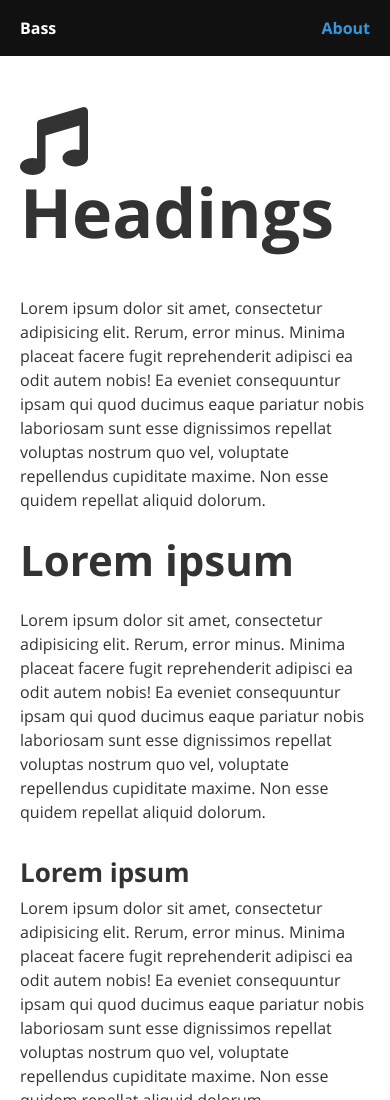
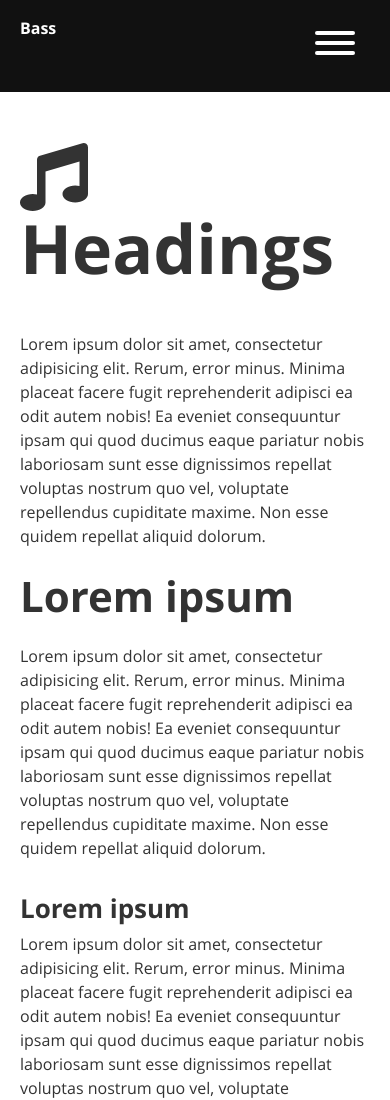
Before and after one commit to gitter-badger/bass, a website built with webpack: page src/index.html in a window 390 px wide. Shown: the top 1100 px of the page. Built offline with nearby package versions, Linux system fonts and the light colour scheme.

Commit message:
add hamburger menu

```diff
--- a/package.json
+++ b/package.json
@@ -65,6 +65,7 @@
   },
   "dependencies": {
     "breakpoint-sass": "^2.7.1",
+    "hamburgers": "^1.1.3",
     "normalize.css": "^8.0.1"
   },
   "browserslist": [
--- a/src/index.html
+++ b/src/index.html
@@ -11,9 +11,11 @@
         <div class="l-header__brand">Bass</div>
 
         <nav class="l-header__nav">
-          <ul>
-            <li><a href="#about">About</a></li>
-          </ul>
+          <button class="hamburger hamburger--collapse" type="button">
+            <span class="hamburger-box">
+              <span class="hamburger-inner"></span>
+            </span>
+          </button>
         </nav>
       </div>
     </header>
--- a/src/scss/main.scss
+++ b/src/scss/main.scss
@@ -7,6 +7,9 @@
 
 // 2. Vendors
 @import '~normalize.css/normalize.css';
+
+$hamburger-layer-color: #fff;
+@import '~hamburgers/_sass/hamburgers/hamburgers.scss';
 
 // 3. Base stuff
 @import 'base/base';
```
Also changed, not shown: 1 other file.
